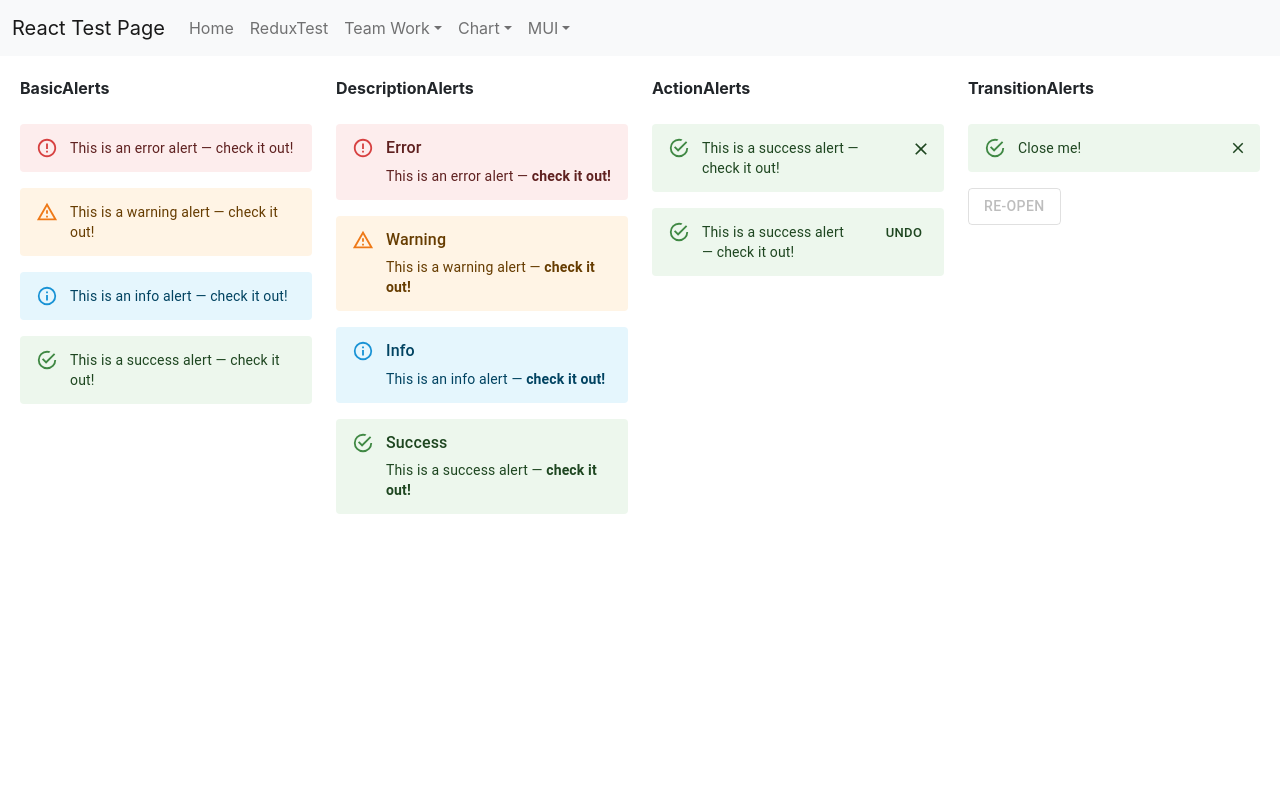
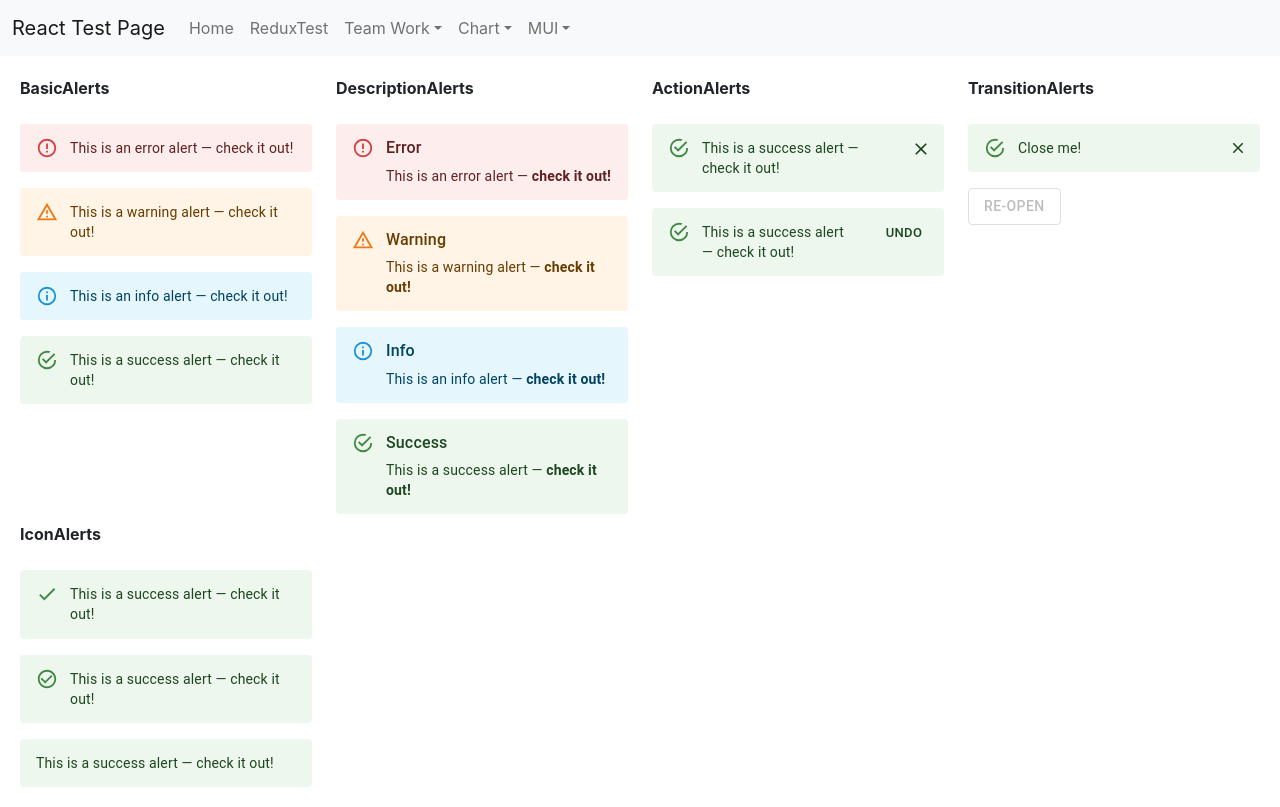
Before and after one commit to jinseok1306/React-Test, a React (Create React App) app in the folder ReactProject/client_app/: page /MUI/AlertPage in a window 1280 px wide. Built offline with nearby package versions, Linux system fonts and the light colour scheme.

Commit message:
MUI IconAlerts 테스트 완료

```diff
--- /dev/null
+++ b/ReactProject/client_app/src/components/Alert/IconAlerts.tsx
@@ -0,0 +1,25 @@
+import * as React from 'react';
+import Alert from '@mui/material/Alert';
+import CheckIcon from '@mui/icons-material/Check';
+import CheckCircleOutlineIcon from '@mui/icons-material/CheckCircleOutline';
+import Stack from '@mui/material/Stack';
+
+export default function IconAlerts() {
+    return (
+        <Stack sx={{ width: '100%' }} spacing={2}>
+            <Alert icon={<CheckIcon fontSize="inherit" />} severity="success">
+                This is a success alert — check it out!
+            </Alert>
+            <Alert
+                iconMapping={{
+                    success: <CheckCircleOutlineIcon fontSize="inherit" />,
+                }}
+            >
+                This is a success alert — check it out!
+            </Alert>
+            <Alert icon={false} severity="success">
+                This is a success alert — check it out!
+            </Alert>
+        </Stack>
+    );
+}
--- a/ReactProject/client_app/src/pages/MUI/AlertPage.tsx
+++ b/ReactProject/client_app/src/pages/MUI/AlertPage.tsx
@@ -5,6 +5,7 @@ import BasicAlerts from '../../components/Alert/BasicAlerts';
 import DescriptionAlerts from '../../components/Alert/DescriptionAlerts';
 import ActionAlerts from '../../components/Alert/ActionAlerts';
 import TransitionAlerts from '../../components/Alert/TransitionAlerts';
+import IconAlerts from '../../components/Alert/IconAlerts';
 
 const AlertPage = () => {
     return (
@@ -28,6 +29,10 @@ const AlertPage = () => {
                         <b>TransitionAlerts</b><div>&nbsp;</div>
                         <TransitionAlerts />
                     </Grid>
+                    <Grid item xs={3}>
+                        <b>IconAlerts</b><div>&nbsp;</div>
+                        <IconAlerts />
+                    </Grid>
                 </Grid>
             </div>
         </div>
```
Also changed, not shown: 1 other file (tests, documents, lock files or other folders).
